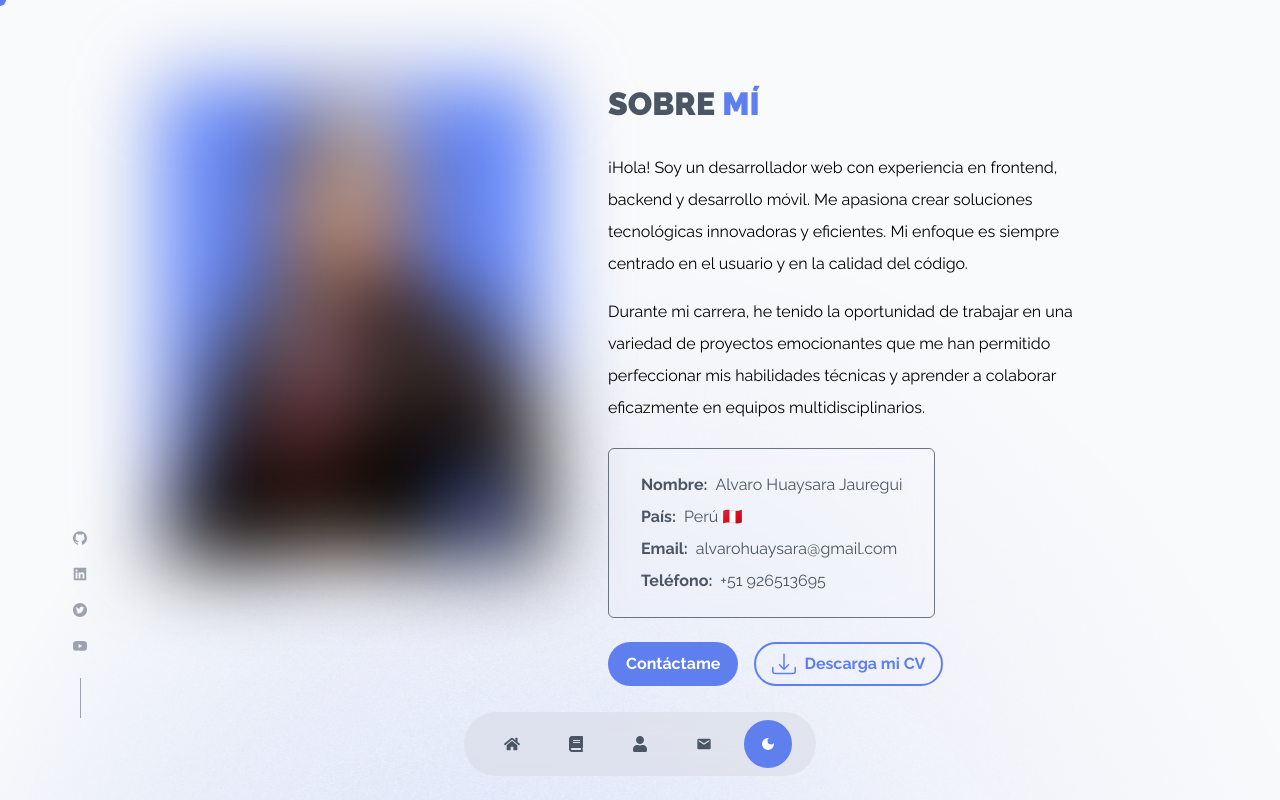
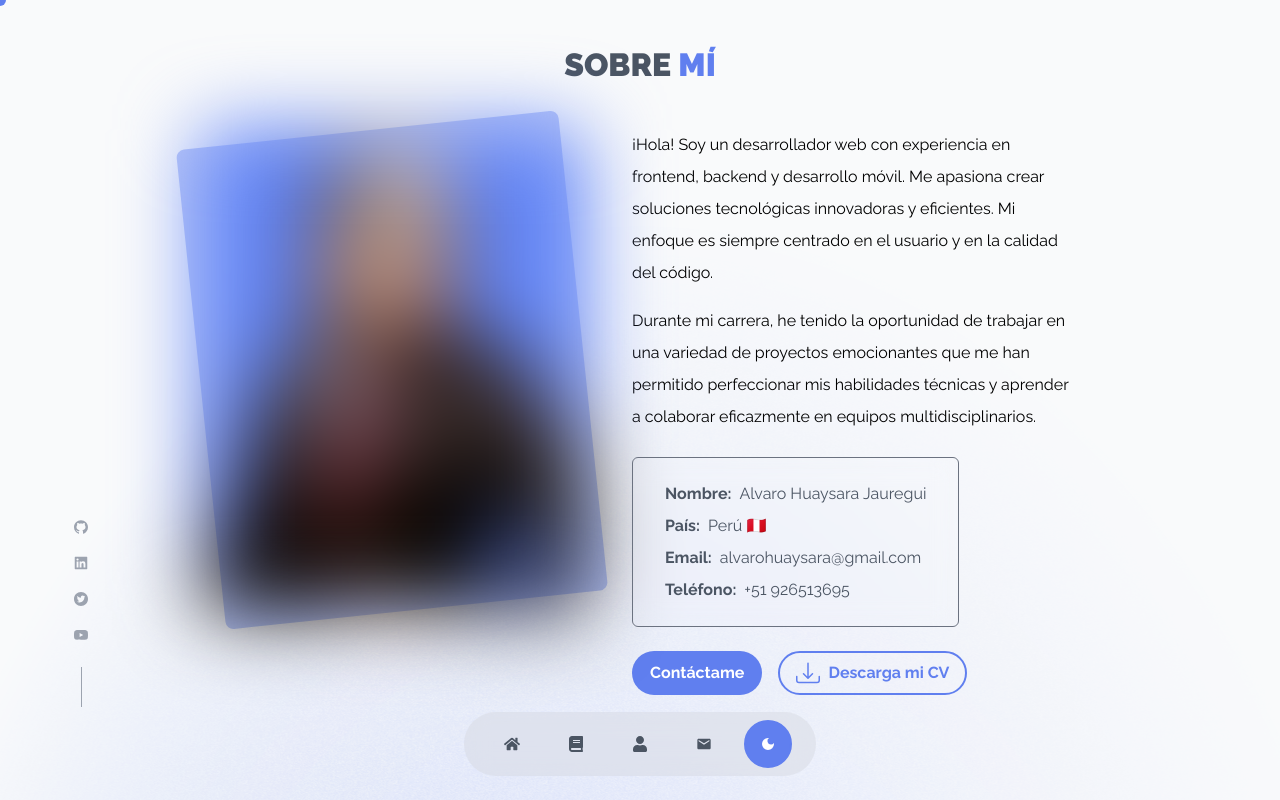
Before and after one commit to AlvaroHJ21/portfolio, a Next.js app: page /about-me in a window 1280 px wide. Shown: the top 800 px of the page. Built offline with nearby package versions, Linux system fonts and the light colour scheme.

Commit message:
update about section

```diff
--- a/src/components/about/about.tsx
+++ b/src/components/about/about.tsx
@@ -7,11 +7,16 @@ import { NetworksLinksVertical } from '@/components/shared/network-links-vertica
 export const About = () => {
   return (
     <section id="about-me">
-      <div className="max-w-[1200px] w-[90%] m-auto min-h-[756px] py-20 grid place-content-center relative">
-        <div className="flex flex-col h-full gap-16 md:flex-row">
+      <div className="max-w-[1200px] w-[90%] m-auto min-h-[756px] relative border border-transparent">
+        <h2 className="my-10 font-black text-center text-gray-600 uppercase text-32 dark:text-white">
+          Sobre <span className="text-main">mí</span>
+        </h2>
+
+        <div className="flex flex-col h-full gap-12 md:flex-row md:justify-center">
           {/* Imagen */}
-          <div data-animation="fade-down" className="">
-            <div className="max-w-md m-auto w-60 lg:w-96">
+          <div data-animation="fade-up" className="">
+            <div className="relative max-w-md m-auto w-60 lg:w-96 group/image">
+              <div className="absolute inset-0 z-0 transition-transform rounded-lg bg-opacity-40 bg-primary -rotate-6 group-hover/image:rotate-0"></div>
               <ImageBlur
                 className="object-cover max-w-full rounded-lg"
                 src="/img/perfil.png"
@@ -23,14 +28,10 @@ export const About = () => {
           </div>
 
           {/* Texto y cta */}
-          <div data-animation="fade-up" className="flex-1">
+          <div className="">
             <div className="flex flex-col items-center md:items-start">
-              <h2 className="mb-6 font-black text-gray-600 uppercase text-32 dark:text-white">
-                Sobre <span className="text-main">mí</span>
-              </h2>
-
-              <div className="max-w-lg mb-6 leading-8 text-center text-black md:text-left dark:text-white">
-                <p className='mb-4'>
+              <div className="max-w-md mb-6 leading-8 text-center text-black md:text-left dark:text-white">
+                <p className="mb-4">
                   ¡Hola! Soy un desarrollador web con experiencia en frontend, backend y desarrollo
                   móvil. Me apasiona crear soluciones tecnológicas innovadoras y eficientes. Mi
                   enfoque es siempre centrado en el usuario y en la calidad del código.
--- a/src/components/projects/projects-grid.tsx
+++ b/src/components/projects/projects-grid.tsx
@@ -52,7 +52,7 @@ export const ProjectsGrid = ({ projects }: Props) => {
   return (
     <section id='projects' className="texture">
       <div className="max-w-[1200px] m-auto w-[90%]">
-        <h2 data-animation="fade-down" className="mb-10 font-black text-center uppercase text-32">
+        <h2 data-animation="fade-down" className="my-10 font-black text-center uppercase text-32">
           Mis <span className="text-primary">proyectos</span>
         </h2>
 
```
